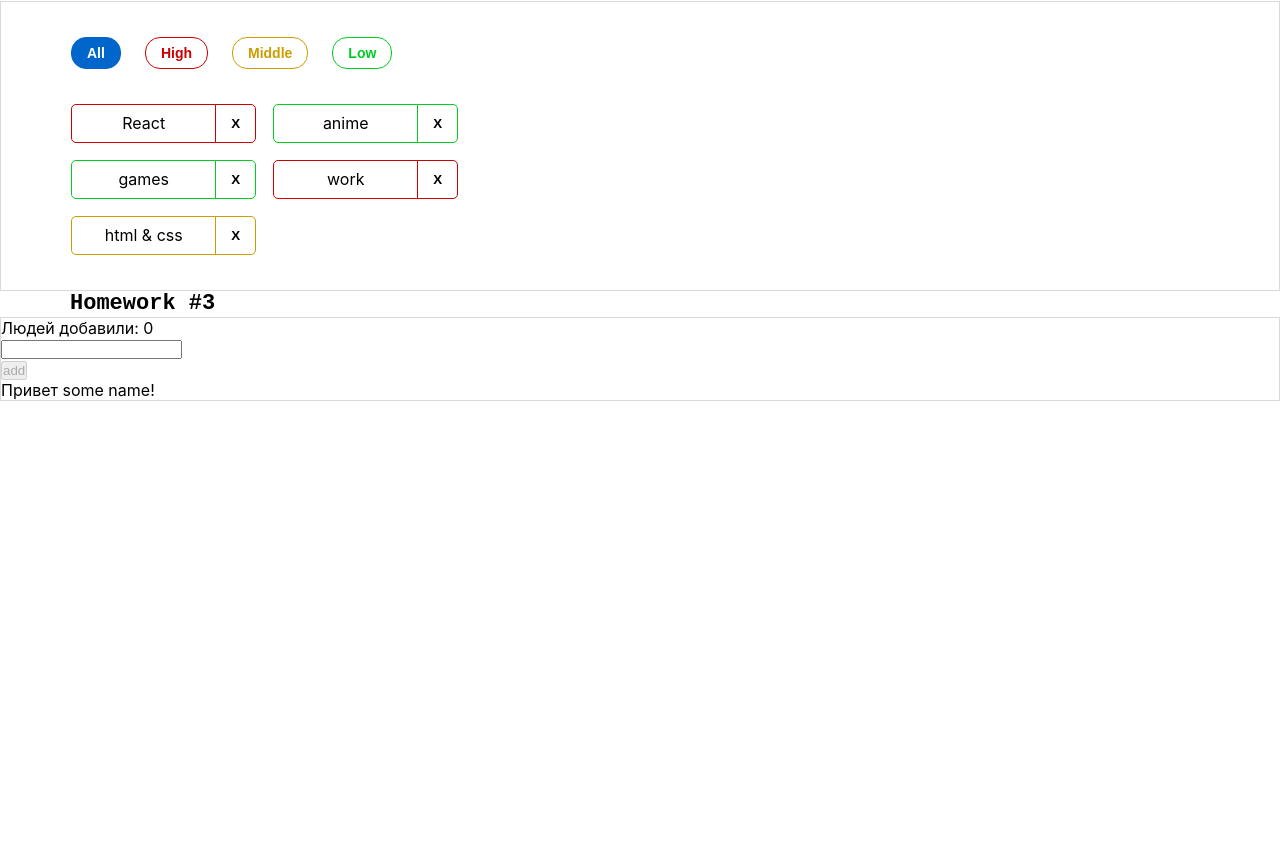
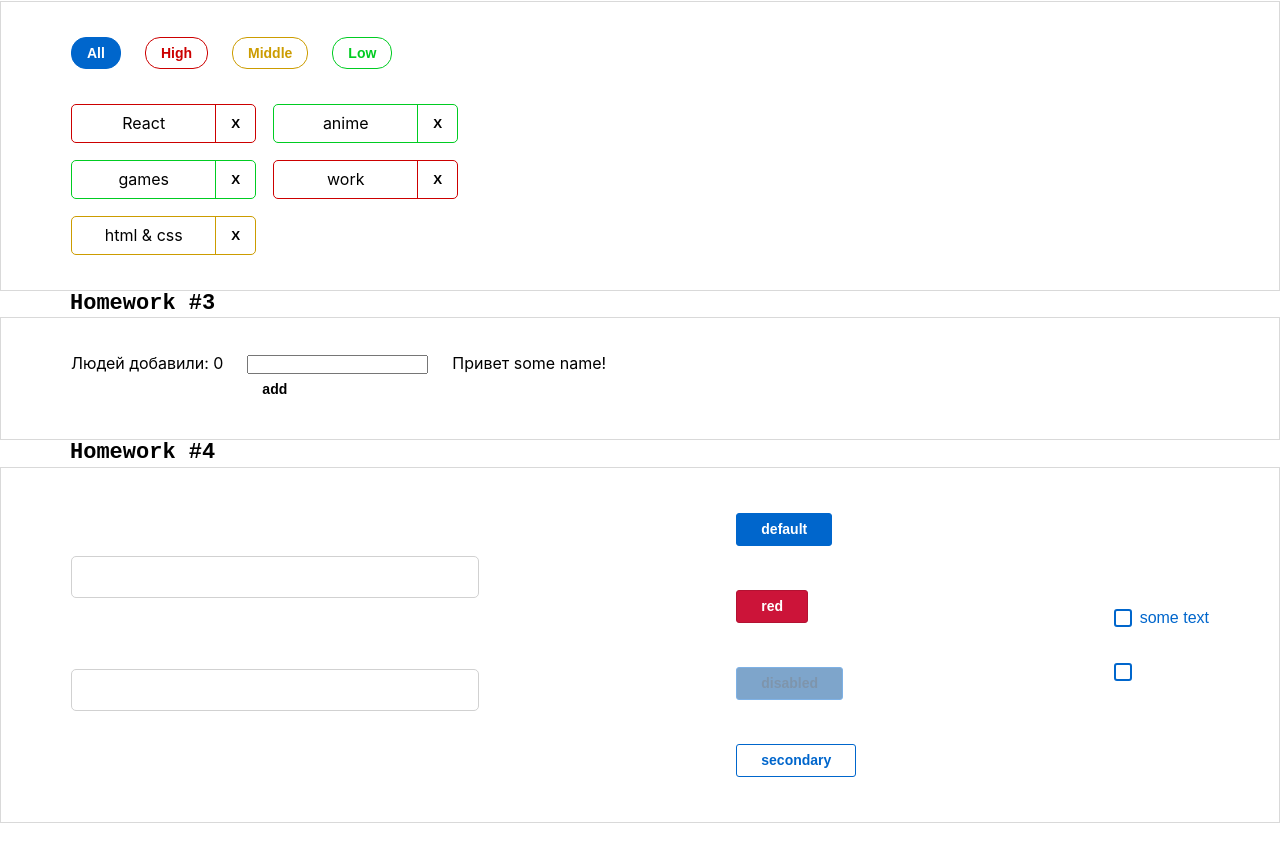
Before and after one commit to Vasilievkosta/homeWork, a React (Create React App) app: page / in a window 1280 px wide. Shown: the part 479-1340 px from the top of the page. Before the commit the page ends 985 px from the top, so only its background shows below. Built offline with nearby package versions, Linux system fonts and the light colour scheme.

Commit message:
added homework Super input

```diff
--- a/src/s1-main/App.tsx
+++ b/src/s1-main/App.tsx
@@ -3,6 +3,7 @@
 import HW1 from '../s2-homeworks/hw01/HW1'
 import HW2 from '../s2-homeworks/hw02/HW2'
 import HW3 from '../s2-homeworks/hw03/HW3'
+import HW4 from '../s2-homeworks/hw04/HW4'
 
 function App() {
     return (
@@ -10,9 +11,8 @@
             <HW1/>
 			<HW2/>
 			<HW3/>
+			<HW4/>
             {/*раскомментировать по ходу выполнения*/}
-
-            {/*<HW4/>*/}
 
             {/*при выполнении дз 5 и более - закомментировать здесь дз 1-4, так как они есть внутри дз 5*/}
             {/*<HW5/>*/}
--- a/src/s2-homeworks/hw03/Greeting.module.css
+++ b/src/s2-homeworks/hw03/Greeting.module.css
@@ -1,4 +1,8 @@
-.greetingForm {}
+.greetingForm {
+    display: flex;
+    gap: 24px;
+    margin: 35px 70px;
+}
 
 .inputAndButtonContainer {}
 
@@ -14,11 +18,29 @@
     border: 1px solid red;
 }
 
-.button {}
+.button {
+    padding: 5px 15px;
+
+    background: transparent;
+    color: var(--color);
+
+    border: 1px solid var(--color);
+    border-radius: 15px;
+    outline: none;
+
+    font-family: 'Montserrat', sans-serif;
+    font-weight: 600;
+    font-size: 14px;
+    line-height: 20px;
+    cursor: pointer;
+}
 
 .button:focus {}
 
-.button:active {}
+.button:active {
+    background: var(--color);
+    color: white;
+}
 
 .button:disabled {}
 
--- a/src/s2-homeworks/hw04/Stand.module.css
+++ b/src/s2-homeworks/hw04/Stand.module.css
@@ -2,6 +2,7 @@
     display: flex;
     justify-content: space-between;
     align-items: center;
+    margin: 35px 70px;
 }
 
 .inputs {
--- a/src/s2-homeworks/hw04/common/c1-SuperInputText/SuperInputText.module.css
+++ b/src/s2-homeworks/hw04/common/c1-SuperInputText/SuperInputText.module.css
@@ -1,20 +1,35 @@
-.input:focus {
+.input {
+    width: 100%;
+    border: none;
+    border-radius: 5px;
+    border: 1px solid #d1d1d1;
+    min-width: 375px;
+    font-size: 30px;
+    padding: 3px 10px;
+    background-color: #fff;
+    outline: 0;
 }
 
-.input {
+.input:focus {
+    background-color: #b6cefc;
 }
 
 .inputWrapper {
+    min-height: 65px;
 }
 
 .superInput {
+    color: #333366;
 }
 
 .errorInput {
+    border: 1px solid red;
 }
 
 .errorInput:focus {
+    border-color: #cc1439;
 }
 
 .error {
+    color: #cc1439;
 }
--- a/src/s2-homeworks/hw04/common/c2-SuperButton/SuperButton.module.css
+++ b/src/s2-homeworks/hw04/common/c2-SuperButton/SuperButton.module.css
@@ -1,36 +1,63 @@
 .button {
+    margin: 10px;
+    overflow: hidden;
+    padding: 5px 24px;
+    border: none;
+    border: 1px solid #0066cc;
+    border-radius: 3px;
+
+    color: white;
+    font-family: 'Montserrat', sans-serif;
+    font-weight: 600;
+    font-size: 14px;
+    line-height: 1.5;
+    cursor: pointer;
+}
+
+.button:disabled {
+    cursor: default;
 }
 
 .disabled {
+    color: #002e5c;
+    background-color: #004d99;
+    opacity: 0.5;
 }
 
 .secondary {
+    color: #0066cc;
+    background-color: transparent;
+}
+
+.secondary:hover {
+    background-color: #e5f0fa;
+}
+
+.secondary:active {
+    background-color: #c9e5ff;
 }
 
 .default {
+    background-color: #0066cc;
+}
+
+.default:hover {
+    background-color: #0080ff;
+}
+
+.default:active {
+    background-color: #0059b3;
 }
 
 .red {
-}
-
-.default:hover {
+    background-color: #cc1439;
+    border-color: #b31232;
 }
 
 .red:hover {
-}
-
-.secondary:hover {
-}
-
-
-.default:active {
-}
-
-.secondary:active {
+    background-color: #ff1a47;
 }
 
 .red:active {
+    background-color: #b31232;
 }
-
-.button:disabled {
-}
--- a/src/s2-homeworks/hw04/common/c2-SuperButton/SuperButton.tsx
+++ b/src/s2-homeworks/hw04/common/c2-SuperButton/SuperButton.tsx
@@ -1,4 +1,4 @@
-import React, {ButtonHTMLAttributes, DetailedHTMLProps} from 'react'
+import React, { ButtonHTMLAttributes, DetailedHTMLProps } from 'react'
 import s from './SuperButton.module.css'
 
 // тип пропсов обычной кнопки, children в котором храниться название кнопки там уже описан
@@ -18,10 +18,13 @@
     }
 ) => {
     const finalClassName = s.button
-        // + (disabled
-        //         ? ...
-        //         : xType === 'red'
-        //             ? ...
+        + (disabled
+            ? ' ' + s.disabled
+            : xType === 'red'
+                ? ' ' + s.red
+                : xType === 'secondary'
+                    ? ' ' + s.secondary
+                    : ' ' + s.default)
         + (className ? ' ' + className : '') // задачка на смешивание классов
 
     return (
--- a/src/s2-homeworks/hw04/common/c3-SuperCheckbox/SuperCheckbox.tsx
+++ b/src/s2-homeworks/hw04/common/c3-SuperCheckbox/SuperCheckbox.tsx
@@ -28,7 +28,9 @@
 ) => {
     const onChangeCallback = (e: ChangeEvent<HTMLInputElement>) => {
         // задачка на написание онченджа
+        onChangeChecked && onChangeChecked(e.currentTarget.checked)
 
+        onChange && onChange(e)
     }
 
     const finalInputClassName = s.checkbox
```
